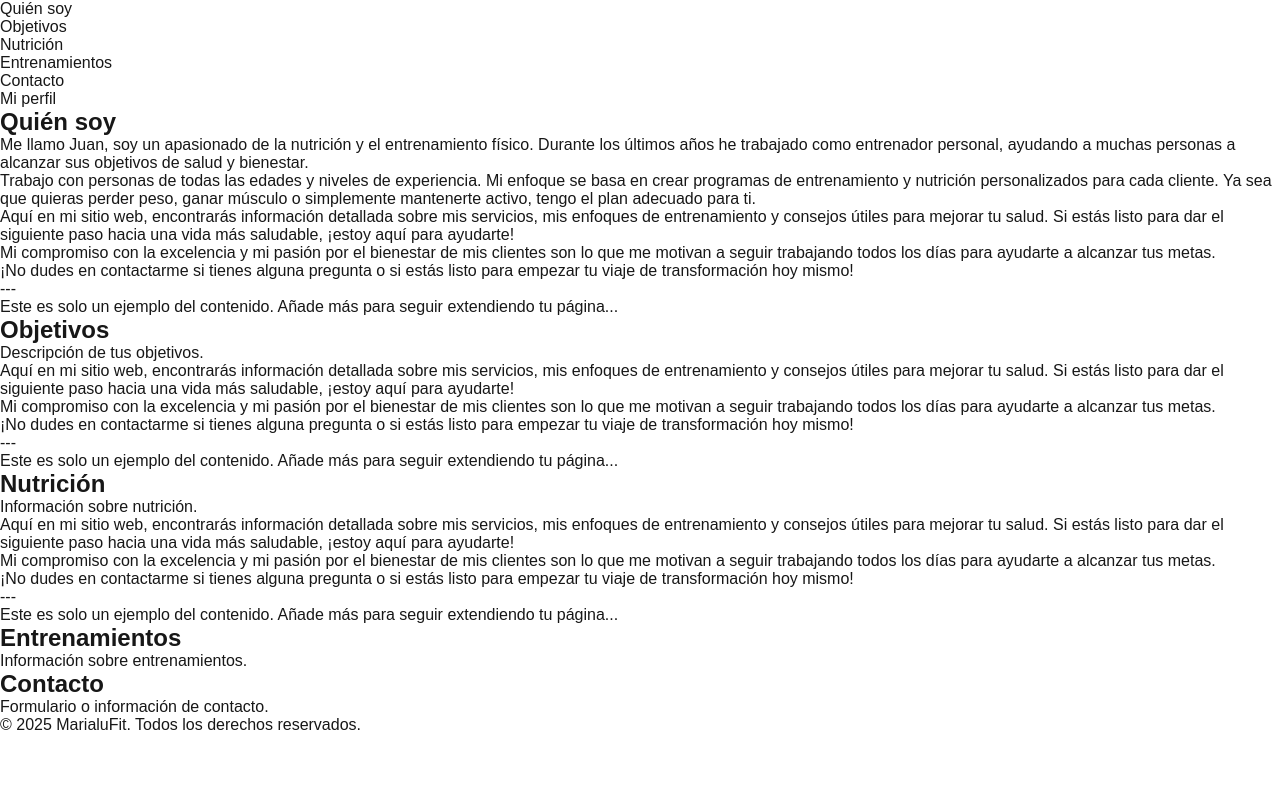
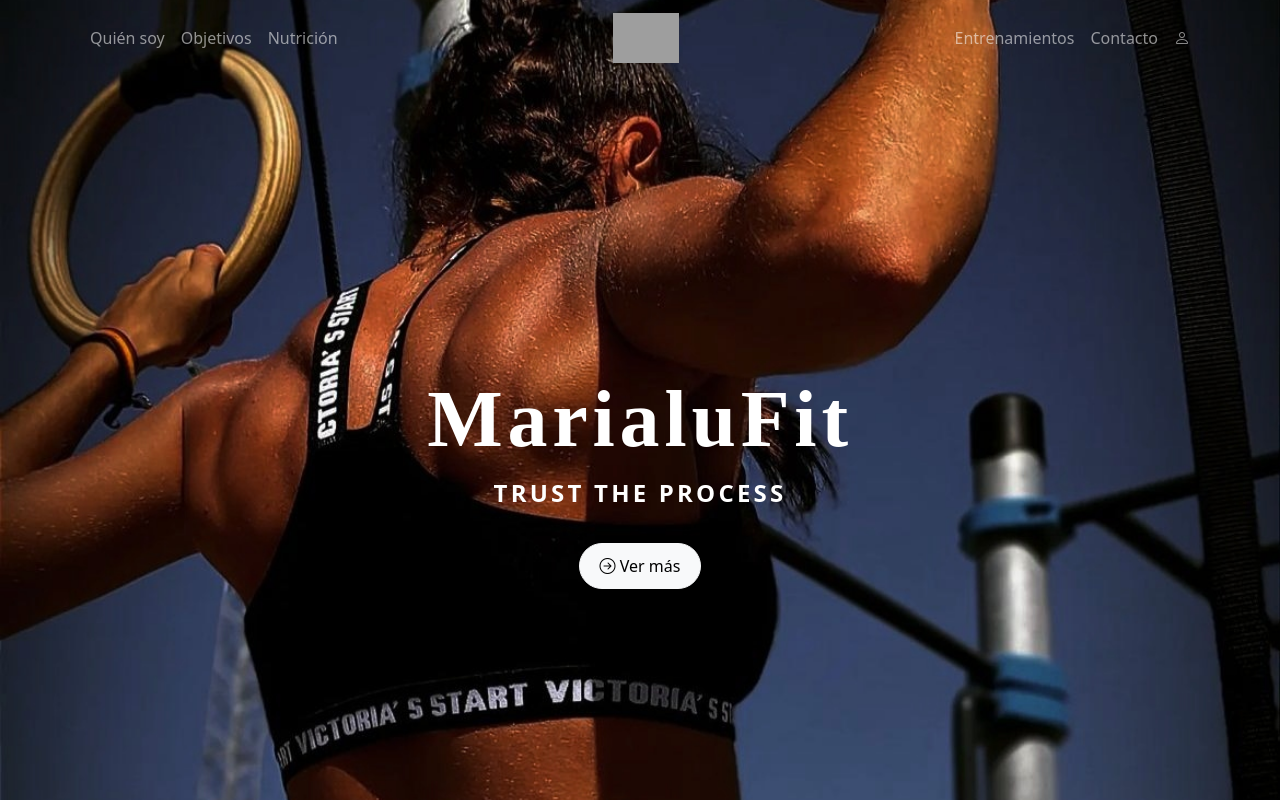
Before and after one commit to frandd07/marialufit, a Next.js app: page /principal in a window 1280 px wide. Shown: the top 800 px of the page. Built offline with nearby package versions, Linux system fonts and the light colour scheme; grey boxes are pictures that could not be loaded.

Commit message:
Update comenzamos edicion

```diff
--- a/package.json
+++ b/package.json
@@ -10,6 +10,8 @@
   },
   "dependencies": {
     "@supabase/supabase-js": "^2.48.1",
+    "bootstrap": "^5.3.3",
+    "bootstrap-icons": "^1.11.3",
     "chart.js": "^4.4.7",
     "next": "15.1.4",
     "react": "^19.0.0",
--- a/src/app/principal/Header.js
+++ b/src/app/principal/Header.js
@@ -1,30 +1,99 @@
 import React from "react";
+import "bootstrap/dist/css/bootstrap.min.css";
 
 export default function Header() {
   return (
     <header>
-      <nav>
-        <ul>
-          <li>
-            <a href="#quien-soy">Quién soy</a>
-          </li>
-          <li>
-            <a href="#objetivos">Objetivos</a>
-          </li>
-          <li>
-            <a href="#nutricion">Nutrición</a>
-          </li>
-          <li>
-            <a href="#entrenamientos">Entrenamientos</a>
-          </li>
-          <li>
-            <a href="#contacto">Contacto</a>
-          </li>
-          <li>
-            <a href="../login">Mi perfil</a>
-          </li>
-        </ul>
+      {/* Navbar */}
+      <nav className="navbar navbar-expand-lg navbar-dark fixed-top">
+        <div className="container d-flex justify-content-between">
+          <div className="d-flex">
+            <ul className="navbar-nav me-3">
+              <li className="nav-item">
+                <a className="nav-link" href="#quien-soy">
+                  Quién soy
+                </a>
+              </li>
+              <li className="nav-item">
+                <a className="nav-link" href="#objetivos">
+                  Objetivos
+                </a>
+              </li>
+              <li className="nav-item">
+                <a className="nav-link" href="#nutricion">
+                  Nutrición
+                </a>
+              </li>
+            </ul>
+          </div>
+
+          <a className="navbar-brand mx-auto" href="#">
+            <img
+              src="/path_to_logo"
+              alt="MarialuFit Logo"
+              style={{ height: "50px" }}
+            />
+          </a>
+
+          <div className="d-flex">
+            <ul className="navbar-nav ms-3">
+              <li className="nav-item">
+                <a className="nav-link" href="#entrenamientos">
+                  Entrenamientos
+                </a>
+              </li>
+              <li className="nav-item">
+                <a className="nav-link" href="#contacto">
+                  Contacto
+                </a>
+              </li>
+              <li className="nav-item">
+                <a className="nav-link" href="../login">
+                  <i className="bi bi-person"></i>
+                </a>
+              </li>
+            </ul>
+          </div>
+        </div>
       </nav>
+
+      {/* Imagen de fondo con Título y Subtítulo centrados */}
+      <div
+        className="hero d-flex flex-column justify-content-center align-items-center text-center"
+        style={{
+          backgroundImage: "url('/images/img_principal.jpg')",
+          backgroundSize: "cover",
+          backgroundPosition: "center",
+          height: "120vh",
+          color: "white",
+        }}
+      >
+        <h1
+          style={{
+            fontSize: "5rem",
+            fontWeight: "bold",
+            fontFamily: "serif",
+            letterSpacing: "0.3rem",
+          }}
+        >
+          MarialuFit
+        </h1>
+        <p
+          style={{
+            fontSize: "1.5rem",
+            fontWeight: "600",
+            letterSpacing: "0.2rem",
+          }}
+        >
+          TRUST THE PROCESS
+        </p>
+        <button
+          className="btn btn-light mt-3"
+          style={{ padding: "10px 20px", borderRadius: "30px" }}
+        >
+          <i className="bi bi-arrow-right-circle"></i> Ver más
+        </button>
+      </div>
     </header>
   );
 }
--- a/src/app/principal/page.js
+++ b/src/app/principal/page.js
@@ -1,5 +1,7 @@
 "use client";
 import React from "react";
+import "bootstrap-icons/font/bootstrap-icons.css";
+
 import QuienSoy from "./QuienSoy";
 import Objetivos from "./Objetivos";
 import Nutricion from "./Nutricion";
```
Also changed, not shown: public/images/img_principal.jpg (added), 1 other file (tests, documents, lock files or other folders).
